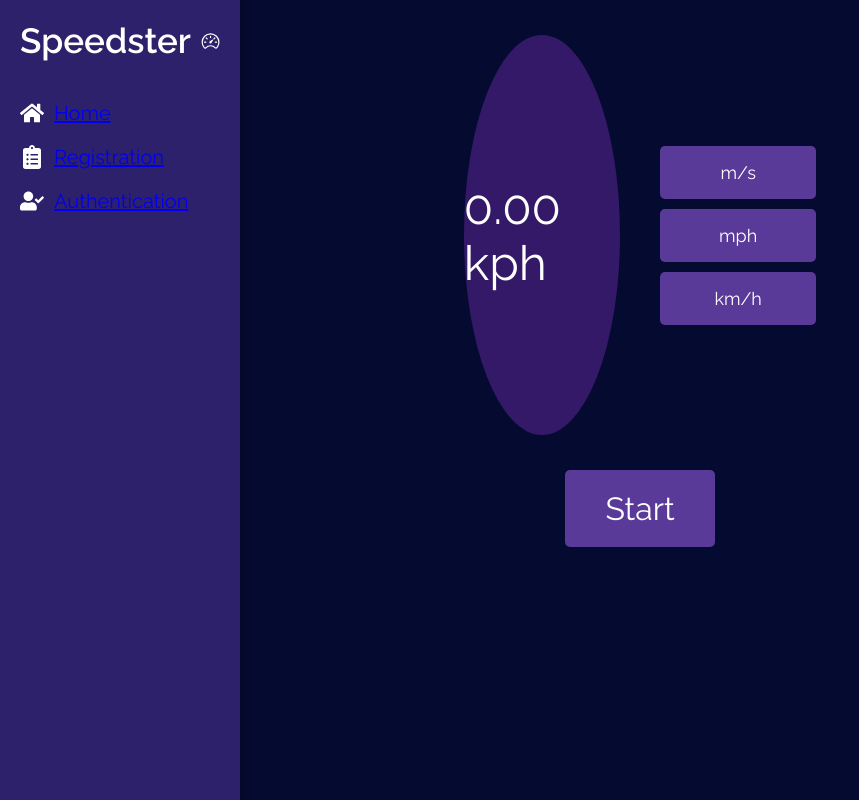
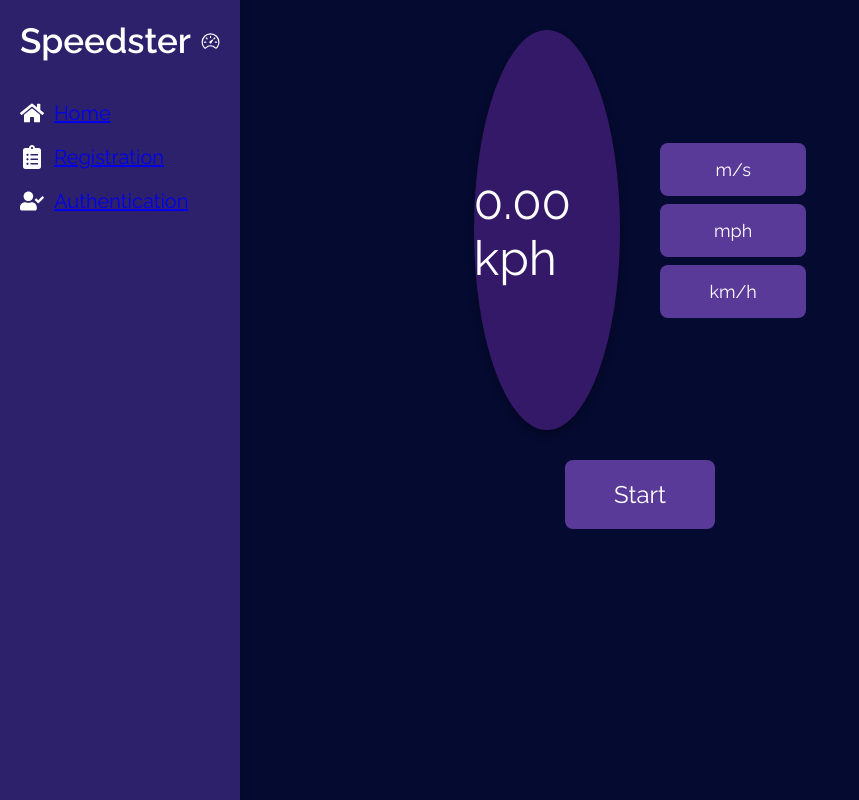
Before and after one commit to aivenluxx/diploma-application.github.io, a React (Create React App) app in the folder my-app/: page / in a window 1280 px wide. Shown: the whole page, without its empty margins (0-859 px from the left). Built offline with nearby package versions, Linux system fonts and the light colour scheme; what react-head would draw is missing.

Commit message:
Update Speedometer.css

```diff
--- a/my-app/src/styles/MainPage/Speedometer.css
+++ b/my-app/src/styles/MainPage/Speedometer.css
@@ -1,4 +1,4 @@
-/* Основные стили остаются без изменений */
+/* Base styles and font import */
 @import url('https://fonts.googleapis.com/css2?family=Raleway:wght@400;600&display=swap');
 
 body, html {
@@ -7,18 +7,23 @@ body, html {
   background-color: #0a043c;
   color: #fff;
   font-family: 'Raleway', sans-serif;
+  -webkit-tap-highlight-color: transparent; /* Removes tap highlight on mobile */
 }
 
 .app-container {
   display: flex;
   min-height: 100vh;
-  flex-direction: column; /* По умолчанию мобильный вид */
+  flex-direction: column; /* Mobile first approach */
 }
 
+/* Sidebar improvements for mobile */
 .sidebar {
   background-color: #341968;
-  padding: 15px;
+  padding: 10px;
   color: #fff;
+  position: sticky;
+  top: 0;
+  z-index: 10; /* Ensure sidebar stays above content when scrolling */
 }
 
 .sidebar ul {
@@ -26,16 +31,34 @@ body, html {
   padding: 0;
   display: flex;
   overflow-x: auto;
-  gap: 15px;
+  gap: 10px;
   margin: 0;
+  -webkit-overflow-scrolling: touch; /* Smooth scrolling on iOS */
+  scrollbar-width: none; /* Hide scrollbar on Firefox */
+  padding-bottom: 5px; /* Add space for scrollbar */
+}
+
+.sidebar ul::-webkit-scrollbar {
+  display: none; /* Hide scrollbar on Chrome/Safari */
+}
+
+.sidebar li {
+  flex-shrink: 0; /* Prevent items from shrinking */
 }
 
 .sidebar li a {
   color: #fff;
   text-decoration: none;
   white-space: nowrap;
-  padding: 8px 12px;
+  padding: 10px 15px;
   font-size: 14px;
+  display: block;
+  border-radius: 5px;
+  transition: background-color 0.2s;
+}
+
+.sidebar li a:active {
+  background-color: #5a3a99; /* Visual feedback on tap */
 }
 
 .content {
@@ -45,16 +68,17 @@ body, html {
   align-items: center;
   padding: 15px;
   box-sizing: border-box;
+  width: 100%;
 }
 
-/* Адаптация спидометра */
+/* Speedometer section improvements */
 .speedometer-section {
   display: flex;
   flex-direction: column;
   align-items: center;
   width: 100%;
-  gap: 20px;
-  margin-top: 20px;
+  gap: 15px;
+  margin-top: 15px;
 }
 
 .speedometer-container {
@@ -62,21 +86,21 @@ body, html {
   flex-direction: column;
   align-items: center;
   width: 100%;
-  max-width: 400px;
+  max-width: 100%; /* Full width on mobile */
 }
 
 .speedometer-unit-wrapper {
   display: flex;
   flex-direction: column;
   align-items: center;
-  gap: 20px;
+  gap: 15px;
   width: 100%;
 }
 
 .speedometer-display {
   width: 100%;
-  max-width: 280px;
-  height: 280px;
+  max-width: 250px; /* Smaller on mobile */
+  height: 250px; /* Smaller on mobile */
   display: flex;
   justify-content: center;
   align-items: center;
@@ -84,15 +108,19 @@ body, html {
   overflow: hidden;
   background-color: #341968;
   color: #fff;
-  font-size: 32px;
+  font-size: 28px;
+  box-shadow: 0 4px 8px rgba(0, 0, 0, 0.3);
+  margin: 0 auto;
 }
 
-/* Адаптация кнопок */
-.toggle-buttons, .unit-selector, .speed-control-buttons {
+/* Button improvements for touch */
+.toggle-buttons,
+.unit-selector,
+.speed-control-buttons {
   display: flex;
   flex-wrap: wrap;
   justify-content: center;
-  gap: 10px;
+  gap: 8px;
   width: 100%;
 }
 
@@ -100,24 +128,36 @@ body, html {
 .unit-selector button,
 .speed-control-buttons button,
 .start-button {
-  padding: 12px 18px;
+  padding: 14px 16px;
   cursor: pointer;
   background-color: #5a3a99;
   color: white;
   border: none;
-  border-radius: 5px;
+  border-radius: 8px; /* Slightly more rounded for mobile */
   font-family: 'Raleway', sans-serif;
   font-size: 16px;
-  min-width: 120px;
+  min-width: 100px;
+  touch-action: manipulation; /* Optimize for touch */
+  transition: transform 0.1s, background-color 0.2s;
+  -webkit-appearance: none; /* Remove default styling on iOS */
+}
+
+.toggle-buttons button:active,
+.unit-selector button:active,
+.speed-control-buttons button:active,
+.start-button:active {
+  transform: scale(0.97);
+  background-color: #4a2a89;
 }
 
 .start-button {
-  padding: 16px 24px;
+  padding: 16px 20px;
   font-size: 18px;
   margin-top: 15px;
+  min-width: 150px;
 }
 
-/* Десктопная версия (только для экранов шире 768px) */
+/* Desktop version (for screens wider than 768px) */
 @media (min-width: 768px) {
   .app-container {
     flex-direction: row;
@@ -126,11 +166,16 @@ body, html {
   .sidebar {
     width: 200px;
     padding: 20px;
+    height: 100vh;
+    position: sticky;
+    top: 0;
   }
 
   .sidebar ul {
     flex-direction: column;
-    gap: 0;
+    gap: 5px;
+    overflow-x: visible;
+    overflow-y: auto;
   }
 
   .sidebar li a {
@@ -156,14 +201,35 @@ body, html {
 
   .toggle-buttons button,
   .unit-selector button,
-  .speed-control-buttons button,
-  .start-button {
+  .speed-control-buttons button {
     padding: 16px 24px;
     font-size: 18px;
   }
 
   .start-button {
-    font-size: 32px;
+    font-size: 24px;
     padding: 20px 40px;
   }
 }
+
+/* Additional media query for very small screens */
+@media (max-width: 360px) {
+  .speedometer-display {
+    max-width: 200px;
+    height: 200px;
+    font-size: 24px;
+  }
+
+  .toggle-buttons button,
+  .unit-selector button,
+  .speed-control-buttons button {
+    padding: 12px 14px;
+    font-size: 14px;
+    min-width: 90px;
+  }
+
+  .start-button {
+    font-size: 16px;
+    padding: 14px 18px;
+  }
+}
```
